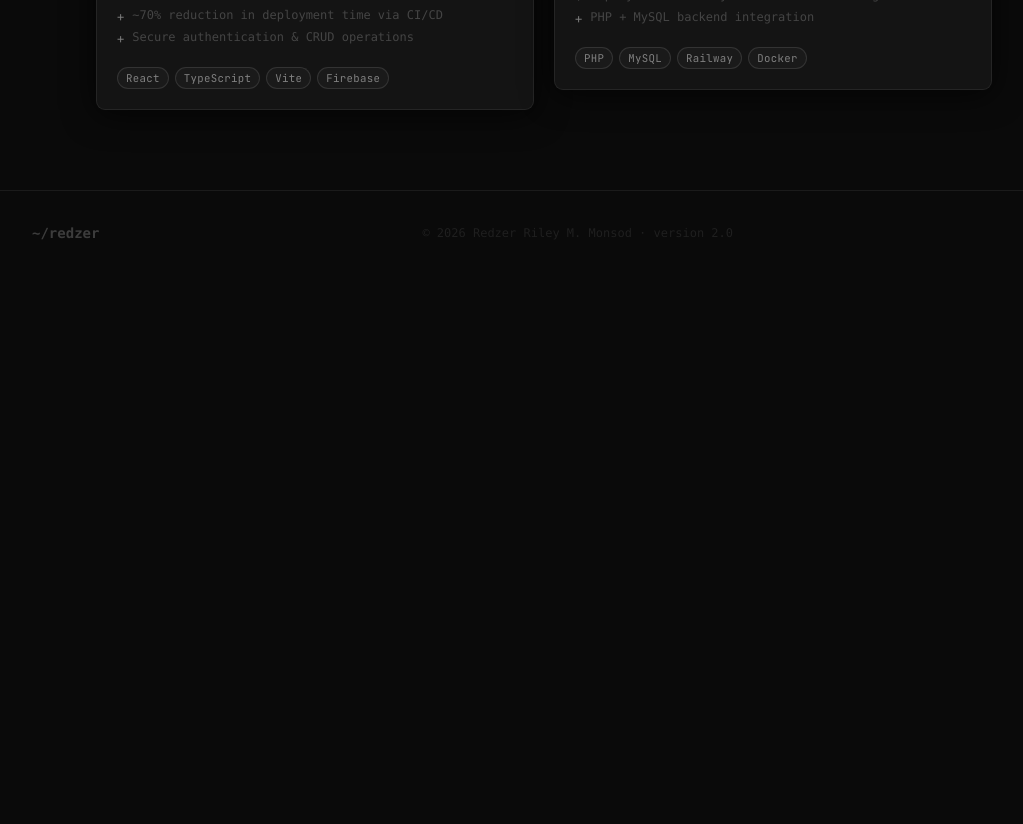
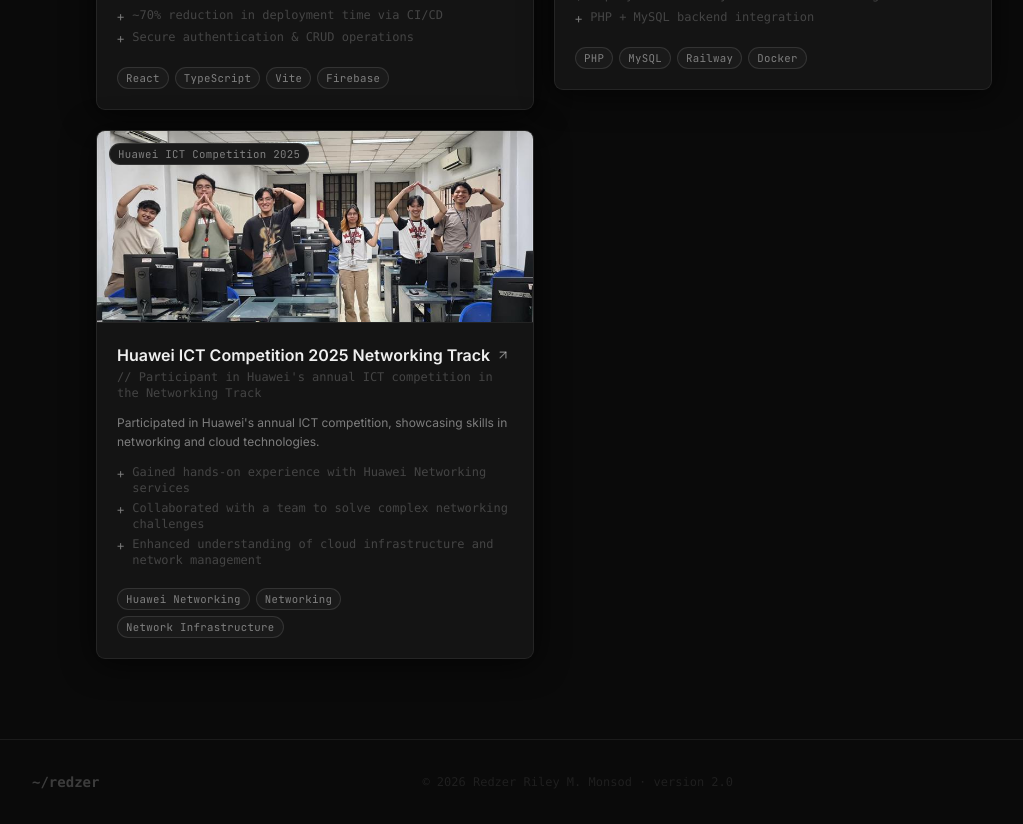
Before and after one commit to RedzerRiley/RedzerMonsod-Portfolio-Website, a React (Vite) app: page /#/ in a window 1280 px wide. Shown: the part 1940-2764 px from the top of the page, without its empty margins (96-1119 px from the left). Before the commit the page ends 2215 px from the top, so only its background shows below. Built offline with nearby package versions, Linux system fonts and the light colour scheme.

Commit message:
Added huawei comp

```diff
--- a/src/data/index.js
+++ b/src/data/index.js
@@ -65,6 +65,25 @@
     color: "#0ea5e9",
     accent: "#7dd3fc",
   },
+
+  {
+    id: 3,
+    title: "Huawei ICT Competition 2025 Networking Track",
+    image: "huawei-ict.png",
+    subtitle: "Participant in Huawei's annual ICT competition in the Networking Track",
+    context: "Huawei ICT Competition 2025",
+    link: "https://www.huawei.com/en/events/ict-competition",
+    description:
+      "Participated in Huawei's annual ICT competition, showcasing skills in networking and cloud technologies.",
+    highlights: [
+      "Gained hands-on experience with Huawei Networking services",
+      "Collaborated with a team to solve complex networking challenges",
+      "Enhanced understanding of cloud infrastructure and network management",
+    ],
+    stack: ["Huawei Networking", "Networking", "Network Infrastructure"],
+    color: "#ff6f61",
+    accent: "#ff9b8a",
+  }
 ];
 
 // ── Experience ────────────────────────────────────────────────
```
Also changed, not shown: public/images/myscreenshots/huawei-ict.png (added), 1 other file (tests, documents, lock files or other folders).
